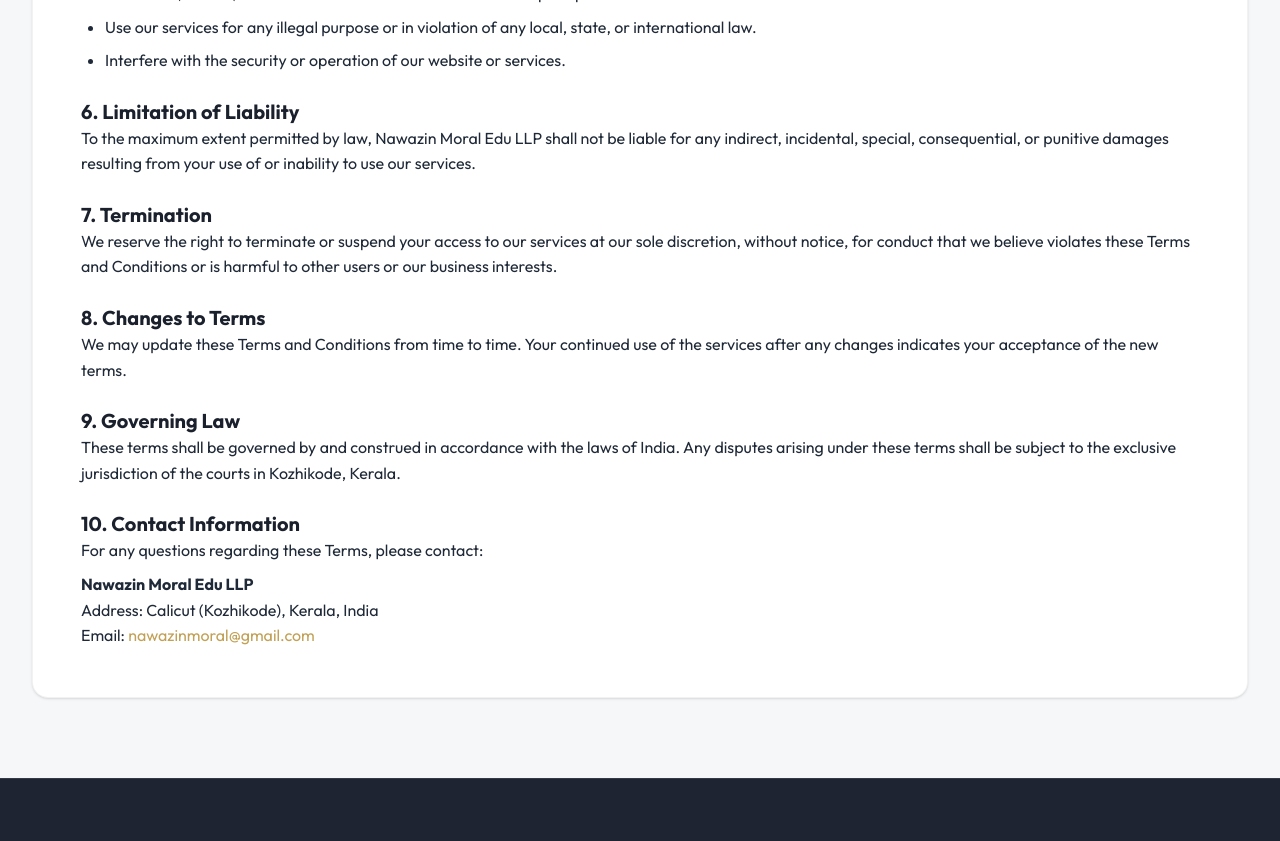
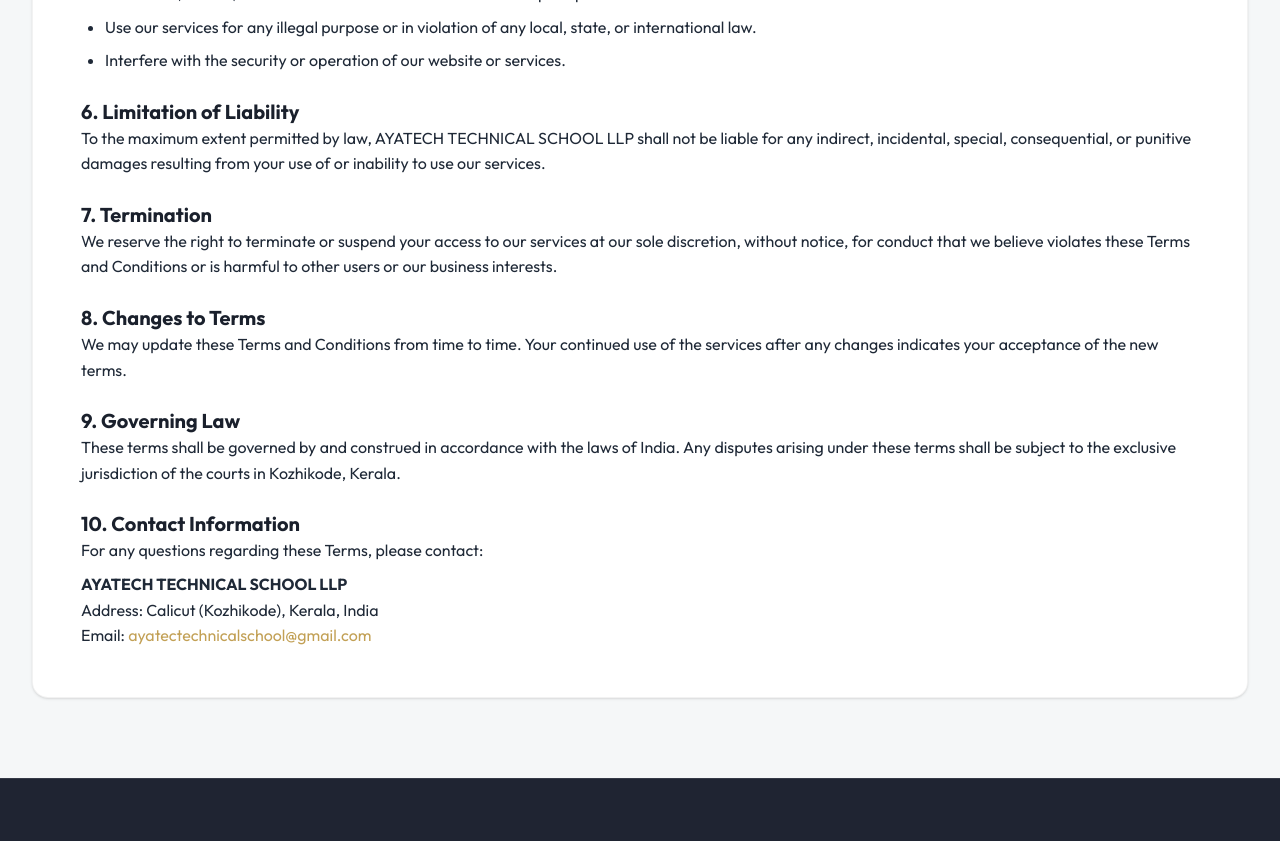
Before and after one commit to ITSXolved/ayatech-site, a Next.js app in the folder web/: page /terms-and-conditions in a window 1280 px wide. Shown: the part 980-1821 px from the top of the page. Built offline with nearby package versions, Linux system fonts and the light colour scheme.

Commit message:
chore: update legal and contact pages with verified business name AYATECH TECHNICAL SCHOOL LLP

```diff
--- a/web/src/app/contact/page.tsx
+++ b/web/src/app/contact/page.tsx
@@ -22,7 +22,7 @@
                 <div>
                   <h3 className="font-bold text-[#1a202c] mb-1">Email Us</h3>
                   <p className="text-sm text-[#6A7081] mb-2">For support, enrollment help, or corporate queries.</p>
-                  <Link href="mailto:nawazinmoral@gmail.com" className="text-[#c2a055] font-semibold">nawazinmoral@gmail.com</Link>
+                  <Link href="mailto:ayatectechnicalschool@gmail.com" className="text-[#c2a055] font-semibold">ayatectechnicalschool@gmail.com</Link>
                 </div>
               </div>
 
@@ -44,7 +44,7 @@
                 <div>
                   <h3 className="font-bold text-[#1a202c] mb-1">Our Location</h3>
                   <p className="text-sm text-[#6A7081]">
-                    <strong>Nawazin Moral Edu LLP</strong><br />
+                    <strong>AYATECH TECHNICAL SCHOOL LLP</strong><br />
                     Calicut (Kozhikode), Kerala, India
                   </p>
                 </div>
--- a/web/src/app/privacy-policy/page.tsx
+++ b/web/src/app/privacy-policy/page.tsx
@@ -19,7 +19,7 @@
             <section>
               <h2 className="text-xl font-bold text-[#1a202c]">1. Introduction</h2>
               <p>
-                AyaTech ("we," "us," or "our"), operated by <strong>Nawazin Moral Edu LLP</strong>, is committed to protecting your privacy. This Privacy Policy explains how we collect, use, and share information about you when you visit our website at <Link href="https://ayatech.org" className="text-[#c2a055]">https://ayatech.org</Link> or its subdomains (including <Link href="https://erp.ayatech.org" className="text-[#c2a055]">erp.ayatech.org</Link>), and use our services.
+                AyaTech ("we," "us," or "our"), operated by <strong>AYATECH TECHNICAL SCHOOL LLP</strong>, is committed to protecting your privacy. This Privacy Policy explains how we collect, use, and share information about you when you visit our website at <Link href="https://ayatech.org" className="text-[#c2a055]">https://ayatech.org</Link> or its subdomains (including <Link href="https://erp.ayatech.org" className="text-[#c2a055]">erp.ayatech.org</Link>), and use our services.
               </p>
             </section>
 
@@ -77,9 +77,9 @@
                 If you have any questions about this Privacy Policy, please contact us at:
               </p>
               <p className="mt-2">
-                <strong>Nawazin Moral Edu LLP</strong><br />
+                <strong>AYATECH TECHNICAL SCHOOL LLP</strong><br />
                 Calicut (Kozhikode), Kerala, India<br />
-                Email: <Link href="mailto:nawazinmoral@gmail.com" className="text-[#c2a055]">nawazinmoral@gmail.com</Link>
+                Email: <Link href="mailto:ayatectechnicalschool@gmail.com" className="text-[#c2a055]">ayatectechnicalschool@gmail.com</Link>
               </p>
             </section>
           </div>
--- a/web/src/app/refund-policy/page.tsx
+++ b/web/src/app/refund-policy/page.tsx
@@ -19,7 +19,7 @@
             <section>
               <h2 className="text-xl font-bold text-[#1a202c]">1. Introduction</h2>
               <p>
-                At AyaTech, we want to ensure that our students are satisfied with the educational experience we provide. This policy outlines our refund and cancellation procedures for all courses and programs offered through <Link href="https://ayatech.org" className="text-[#c2a055]">https://ayatech.org</Link>, operated by <strong>Nawazin Moral Edu LLP</strong>.
+                At AyaTech, we want to ensure that our students are satisfied with the educational experience we provide. This policy outlines our refund and cancellation procedures for all courses and programs offered through <Link href="https://ayatech.org" className="text-[#c2a055]">https://ayatech.org</Link>, operated by <strong>AYATECH TECHNICAL SCHOOL LLP</strong>.
               </p>
             </section>
 
@@ -44,7 +44,7 @@
             <section>
               <h2 className="text-xl font-bold text-[#1a202c]">4. Refund Process</h2>
               <p>
-                To request a refund, please send an email to <Link href="mailto:nawazinmoral@gmail.com" className="text-[#c2a055]">nawazinmoral@gmail.com</Link> with your name, course details, and reason for the request.
+                To request a refund, please send an email to <Link href="mailto:ayatectechnicalschool@gmail.com" className="text-[#c2a055]">ayatectechnicalschool@gmail.com</Link> with your name, course details, and reason for the request.
               </p>
               <p>
                 Once approved, refunds will be processed within 5-7 working days and will be credited back to the original payment method used during enrollment.
@@ -64,9 +64,9 @@
                 For any questions regarding our Refund and Cancellation Policy, please contact:
               </p>
               <p className="mt-2">
-                <strong>Nawazin Moral Edu LLP</strong><br />
+                <strong>AYATECH TECHNICAL SCHOOL LLP</strong><br />
                 Address: Calicut (Kozhikode), Kerala, India<br />
-                Email: <Link href="mailto:nawazinmoral@gmail.com" className="text-[#c2a055]">nawazinmoral@gmail.com</Link>
+                Email: <Link href="mailto:ayatectechnicalschool@gmail.com" className="text-[#c2a055]">ayatectechnicalschool@gmail.com</Link>
               </p>
             </section>
           </div>
--- a/web/src/app/shipping-policy/page.tsx
+++ b/web/src/app/shipping-policy/page.tsx
@@ -19,7 +19,7 @@
             <section>
               <h2 className="text-xl font-bold text-[#1a202c]">1. Introduction</h2>
               <p>
-                AyaTech (<Link href="https://ayatech.org" className="text-[#c2a055]">https://ayatech.org</Link>), operated by <strong>Nawazin Moral Edu LLP</strong>, primarily provides digital educational services, including online live courses and digital learning materials.
+                AyaTech (<Link href="https://ayatech.org" className="text-[#c2a055]">https://ayatech.org</Link>), operated by <strong>AYATECH TECHNICAL SCHOOL LLP</strong>, primarily provides digital educational services, including online live courses and digital learning materials.
               </p>
             </section>
 
@@ -59,9 +59,9 @@
                 If you haven't received your course access or physical kit within the specified timeline, please contact:
               </p>
               <p className="mt-2">
-                <strong>Nawazin Moral Edu LLP</strong><br />
+                <strong>AYATECH TECHNICAL SCHOOL LLP</strong><br />
                 Address: Calicut (Kozhikode), Kerala, India<br />
-                Email: <Link href="mailto:nawazinmoral@gmail.com" className="text-[#c2a055]">nawazinmoral@gmail.com</Link>
+                Email: <Link href="mailto:ayatectechnicalschool@gmail.com" className="text-[#c2a055]">ayatectechnicalschool@gmail.com</Link>
               </p>
             </section>
           </div>
--- a/web/src/app/terms-and-conditions/page.tsx
+++ b/web/src/app/terms-and-conditions/page.tsx
@@ -19,7 +19,7 @@
             <section>
               <h2 className="text-xl font-bold text-[#1a202c]">1. Agreement to Terms</h2>
               <p>
-                By accessing or using the AyaTech website (<Link href="https://ayatech.org" className="text-[#c2a055]">https://ayatech.org</Link>) and our services, you agree to be bound by these Terms and Conditions. Our services are operated by <strong>Nawazin Moral Edu LLP</strong>. If you do not agree to these terms, please do not use our services.
+                By accessing or using the AyaTech website (<Link href="https://ayatech.org" className="text-[#c2a055]">https://ayatech.org</Link>) and our services, you agree to be bound by these Terms and Conditions. Our services are operated by <strong>AYATECH TECHNICAL SCHOOL LLP</strong>. If you do not agree to these terms, please do not use our services.
               </p>
             </section>
 
@@ -42,7 +42,7 @@
             <section>
               <h2 className="text-xl font-bold text-[#1a202c]">4. Intellectual Property</h2>
               <p>
-                All content provided on AyaTech, including but not limited to course materials, videos, logos, text, and graphics, is the property of Nawazin Moral Edu LLP or its licensors and is protected by copyright and other intellectual property laws. You are granted a limited, non-exclusive license to access the materials for your personal, non-commercial educational use.
+                All content provided on AyaTech, including but not limited to course materials, videos, logos, text, and graphics, is the property of AYATECH TECHNICAL SCHOOL LLP or its licensors and is protected by copyright and other intellectual property laws. You are granted a limited, non-exclusive license to access the materials for your personal, non-commercial educational use.
               </p>
             </section>
 
@@ -60,7 +60,7 @@
             <section>
               <h2 className="text-xl font-bold text-[#1a202c]">6. Limitation of Liability</h2>
               <p>
-                To the maximum extent permitted by law, Nawazin Moral Edu LLP shall not be liable for any indirect, incidental, special, consequential, or punitive damages resulting from your use of or inability to use our services.
+                To the maximum extent permitted by law, AYATECH TECHNICAL SCHOOL LLP shall not be liable for any indirect, incidental, special, consequential, or punitive damages resulting from your use of or inability to use our services.
               </p>
             </section>
 
@@ -91,9 +91,9 @@
                 For any questions regarding these Terms, please contact:
               </p>
               <p className="mt-2">
-                <strong>Nawazin Moral Edu LLP</strong><br />
+                <strong>AYATECH TECHNICAL SCHOOL LLP</strong><br />
                 Address: Calicut (Kozhikode), Kerala, India<br />
-                Email: <Link href="mailto:nawazinmoral@gmail.com" className="text-[#c2a055]">nawazinmoral@gmail.com</Link>
+                Email: <Link href="mailto:ayatectechnicalschool@gmail.com" className="text-[#c2a055]">ayatectechnicalschool@gmail.com</Link>
               </p>
             </section>
           </div>
```
